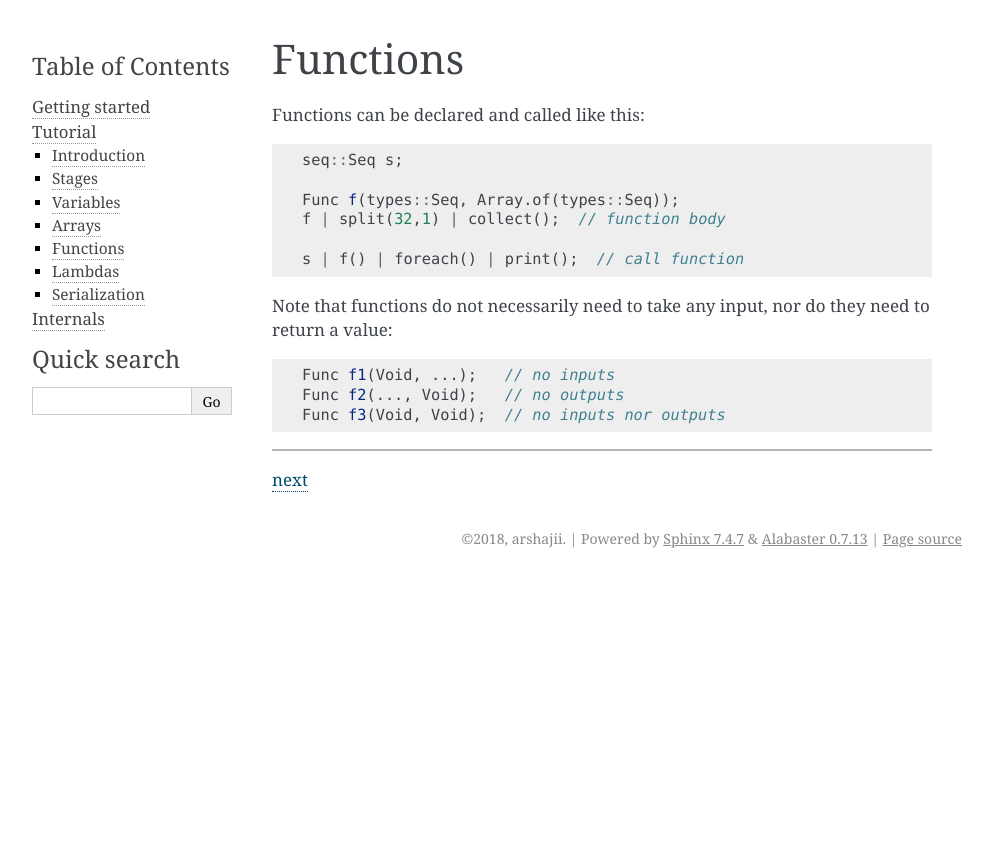
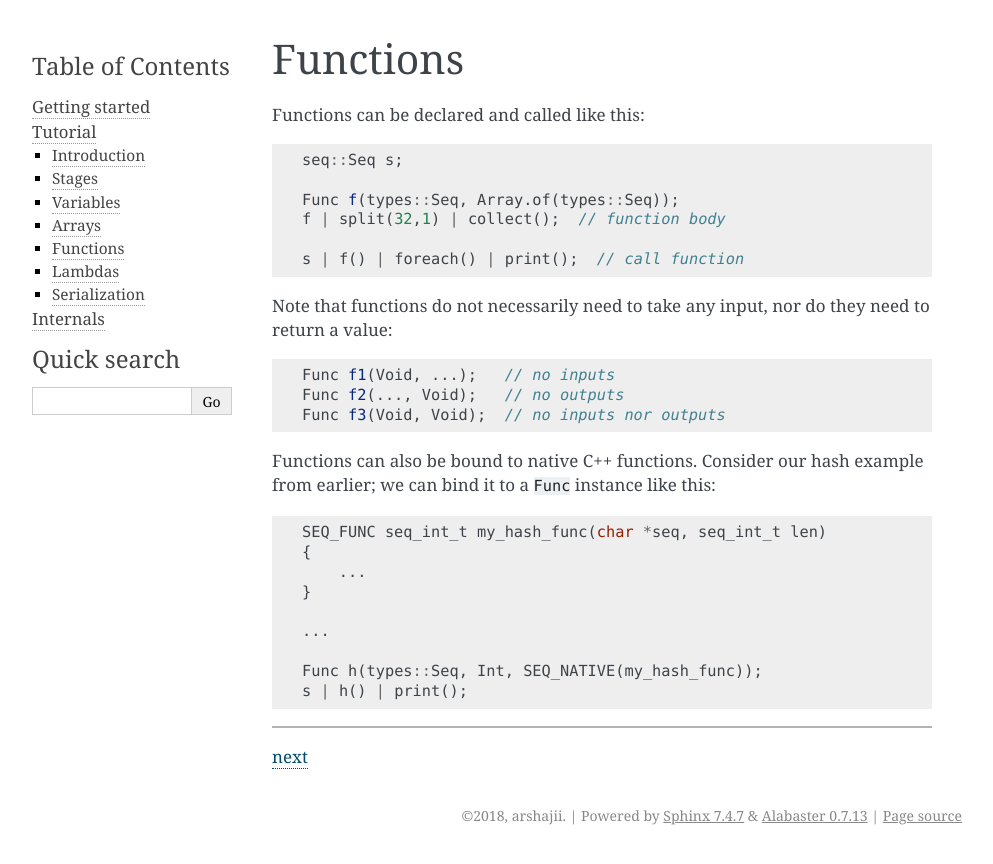
Before and after one commit to seq-lang/seq, a Sphinx documentation site: the page built from docs/tutorial/functions.rst, in a window 1280 px wide. Shown: the top 864 px of the page, without its empty margins (148-1141 px from the left). Built offline with Sphinx 7.4.7, drawn with Linux system fonts in a browser that asks for light colours.

Commit message:
Update docs

```diff
--- a/docs/tutorial/functions.rst
+++ b/docs/tutorial/functions.rst
@@ -20,6 +20,20 @@ Note that functions do not necessarily need to take any input, nor do they need
     Func f2(..., Void);   // no outputs
     Func f3(Void, Void);  // no inputs nor outputs
 
+Functions can also be bound to native C++ functions. Consider our hash example from earlier; we can bind it to a ``Func`` instance like this:
+
+.. code-block:: c++
+
+    SEQ_FUNC seq_int_t my_hash_func(char *seq, seq_int_t len)
+    {
+        ...
+    }
+
+    ...
+
+    Func h(types::Seq, Int, SEQ_NATIVE(my_hash_func));
+    s | h() | print();
+
 -----
 
 :doc:`next <lambdas>`
```
